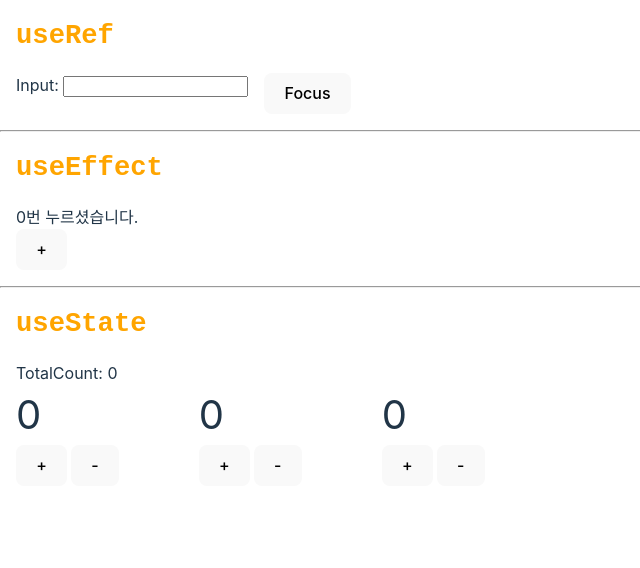
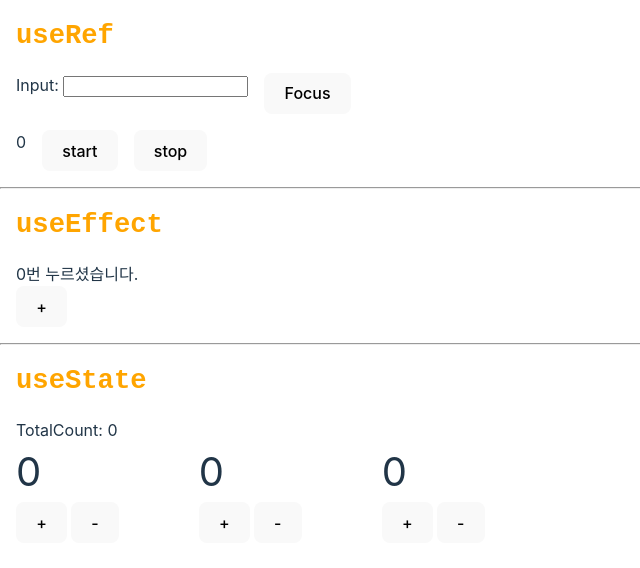
Before and after one commit to Damdadira/react-component-practice, a React (Vite) app: page / in a window 1280 px wide. Shown: the top 568 px of the page, without its empty margins (0-640 px from the left). Built offline with nearby package versions, Linux system fonts and the light colour scheme.

Commit message:
useRef 컴포넌트 연습2

```diff
--- a/src/App.jsx
+++ b/src/App.jsx
@@ -3,6 +3,7 @@ import { useState, useEffect, useRef } from 'react'
 import Board from './components/Board';
 import Counter from './components/Counter'; //useState
 import Input from './components/Input'; //useRef
+import AutoCounter from './components/AutoCounter';
 
 function App() {
   /**
@@ -36,9 +37,12 @@ function App() {
     <div>
       <div style={{display: 'flex', flexDirection: 'column', gap: '1rem', margin: '1rem'}}>
         <code style={{fontSize: '1.7rem', fontWeight: '800', color: 'orange'}}>useRef</code>
-        <div style={{display: 'flex', gap: '1rem'}}>
-          <Input ref={inputRef}></Input>
-          <button onClick={() => inputRef.current.focus()}>Focus</button>
+        <div style={{display: 'flex', flexDirection: 'column', gap: '1rem'}}>
+          <div style={{display: 'flex', gap: '1rem'}}>
+            <Input ref={inputRef}></Input>
+            <button onClick={() => inputRef.current.focus()}>Focus</button>
+          </div>
+          <AutoCounter></AutoCounter>
         </div>
       </div>
       <hr />
--- /dev/null
+++ b/src/components/AutoCounter.jsx
@@ -0,0 +1,25 @@
+import { useRef, useState } from 'react';
+
+export default function AutoCounter() {
+  const [ count, setCount ] = useState(0);
+  const interValId = useRef(); //useRef를 이용하여 interValId에 값을 넣는다
+
+  const handleStart = () => {
+    interValId.current = setInterval(() => {
+      setCount((count) => count + 1);
+    }, 1000); //id가 변화하여도 다시 렌더링하지 않는다.
+  }
+
+  const handleStop = () => {
+    clearInterval(interValId.current);
+  }
+
+  return(
+    <div style={{display: 'flex', gap: '1rem'}}>
+      <div>{count}</div>
+      <button onClick={handleStart}>start</button>
+      <button onClick={handleStop}>stop</button>
+    </div>
+  )
+
+}
```
